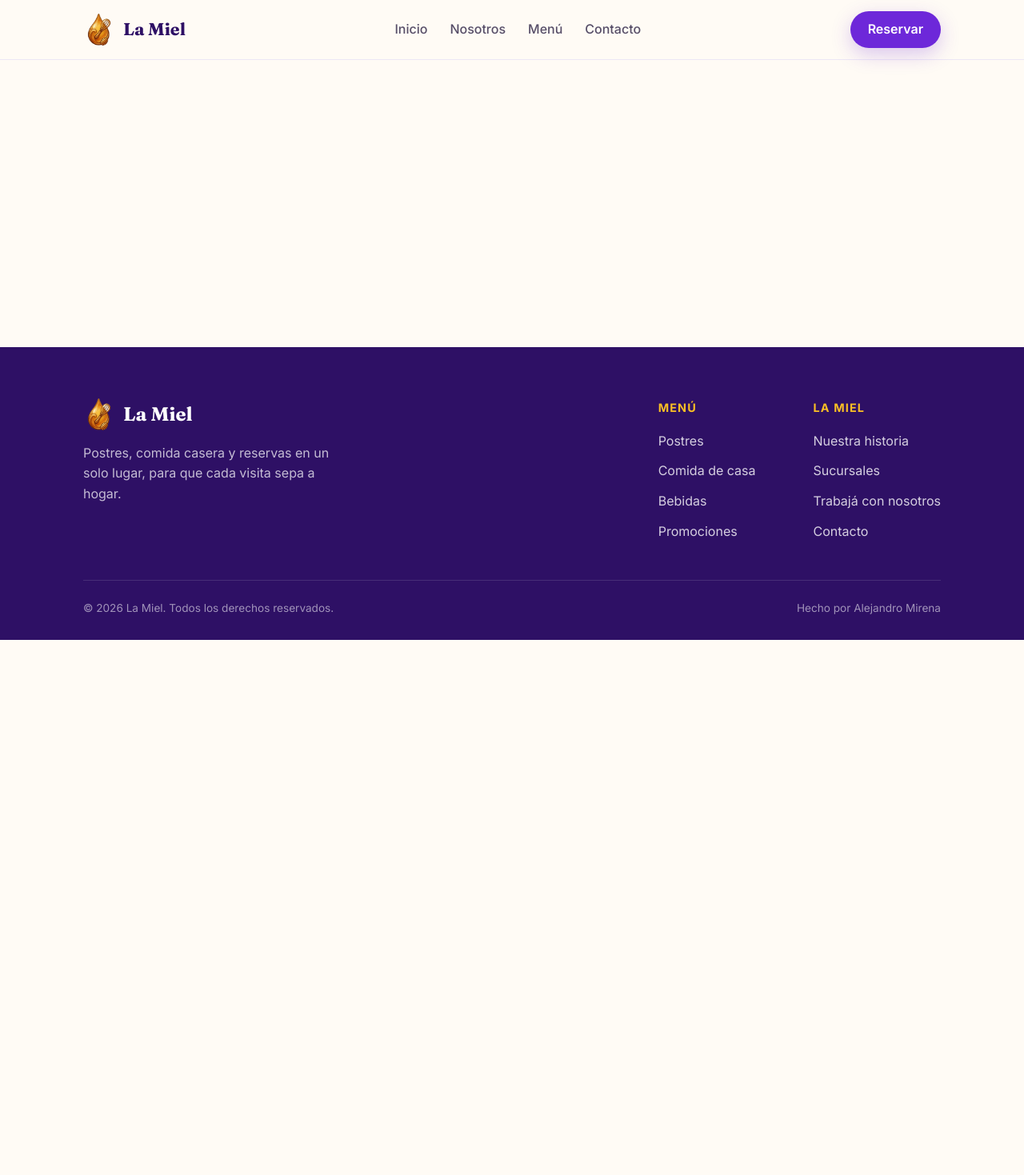
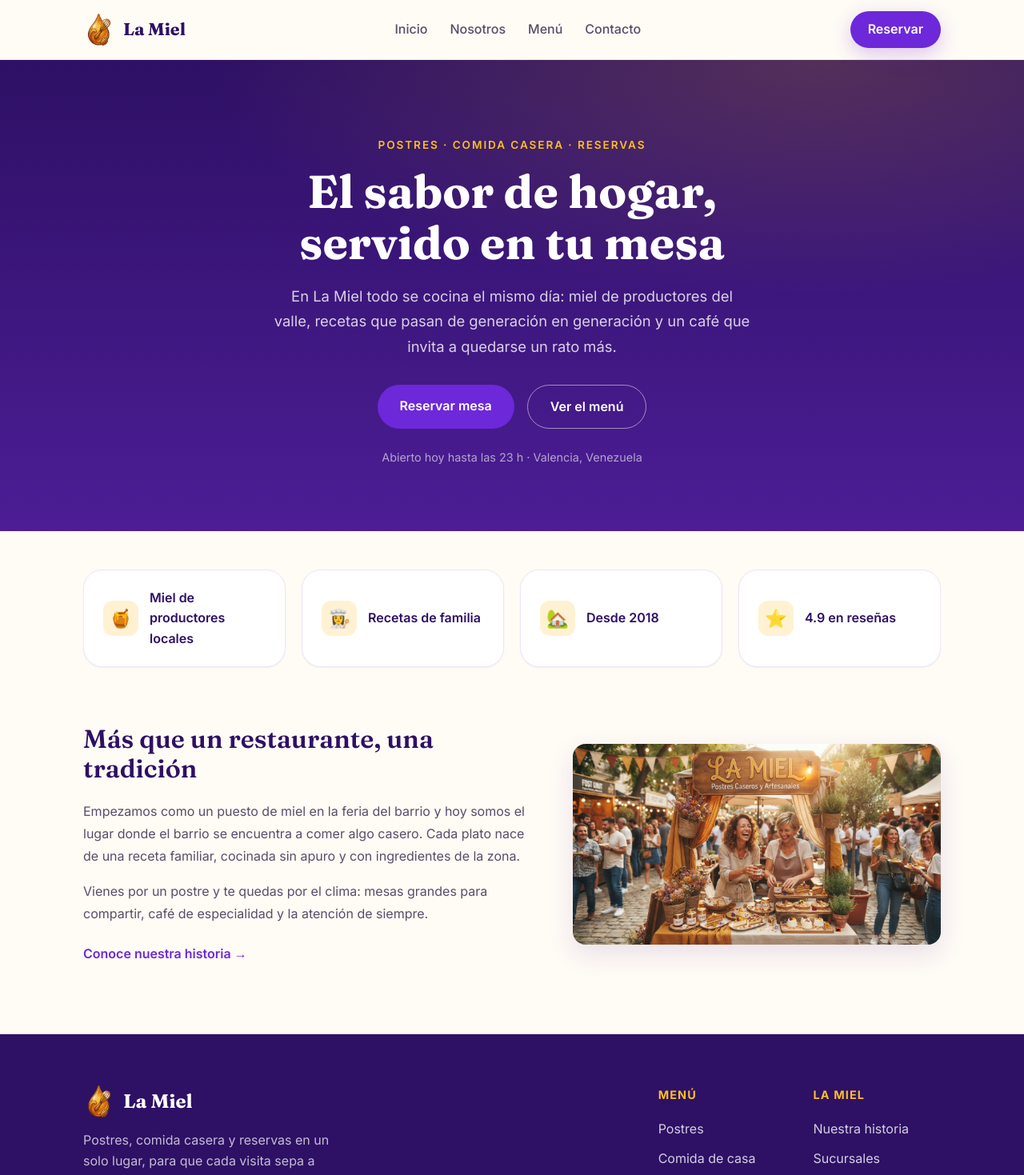
Before and after one commit to Alejandro-Mirena/La-Miel, a React (Vite) app in the folder frontend/: page / in a window 1280 px wide. Shown: the top 1469 px of the page at 80% size. Before the commit the page ends 800 px from the top, so only its background shows below. Built offline with nearby package versions, Linux system fonts and the light colour scheme.

Commit message:
feat: seccion de inicio (hero, franja y sobre nosotros)

```diff
--- a/frontend/src/App.jsx
+++ b/frontend/src/App.jsx
@@ -1,6 +1,7 @@
 import { Routes, Route } from 'react-router-dom'
 import Header from './components/Header/Header'
 import Footer from './components/Footer/Footer'
+import Inicio from './pages/Inicio/Inicio'
 import Historia from './pages/Historia/Historia'
 import styles from './App.module.css'
 
@@ -10,7 +11,7 @@ function App() {
       <Header />
       <main className={styles.content}>
         <Routes>
-          <Route path="/" element={null} />
+          <Route path="/" element={<Inicio />} />
           <Route path="/historia" element={<Historia />} />
         </Routes>
       </main>
--- /dev/null
+++ b/frontend/src/pages/Inicio/Inicio.jsx
@@ -0,0 +1,70 @@
+import { Link } from 'react-router-dom'
+import styles from './Inicio.module.css'
+
+const badges = [
+  { icon: '🍯', label: 'Miel de productores locales' },
+  { icon: '👩‍🍳', label: 'Recetas de familia' },
+  { icon: '🏡', label: 'Desde 2018' },
+  { icon: '⭐', label: '4.9 en reseñas' },
+]
+
+function Inicio() {
+  return (
+    <div className={styles.page}>
+      <section className={styles.hero}>
+        <div className={styles.heroInner}>
+          <p className={styles.eyebrow}>Postres · Comida casera · Reservas</p>
+          <h1 className={styles.title}>El sabor de hogar, servido en tu mesa</h1>
+          <p className={styles.subtitle}>
+            En La Miel todo se cocina el mismo día: miel de productores del valle,
+            recetas que pasan de generación en generación y un café que invita a
+            quedarse un rato más.
+          </p>
+          <div className={styles.actions}>
+            <Link className={styles.btnPrimary} to="/#reserva">
+              Reservar mesa
+            </Link>
+            <a className={styles.btnGhost} href="#menu">
+              Ver el menú
+            </a>
+          </div>
+          <p className={styles.meta}>Abierto hoy hasta las 23 h · Valencia, Venezuela</p>
+        </div>
+      </section>
+
+      <section className={styles.badges}>
+        {badges.map((badge) => (
+          <div key={badge.label} className={styles.badge}>
+            <span className={styles.badgeIcon}>{badge.icon}</span>
+            <span className={styles.badgeLabel}>{badge.label}</span>
+          </div>
+        ))}
+      </section>
+
+      <section className={styles.about}>
+        <div className={styles.aboutText}>
+          <h2 className={styles.aboutTitle}>Más que un restaurante, una tradición</h2>
+          <p className={styles.paragraph}>
+            Empezamos como un puesto de miel en la feria del barrio y hoy somos el
+            lugar donde el barrio se encuentra a comer algo casero. Cada plato nace
+            de una receta familiar, cocinada sin apuro y con ingredientes de la zona.
+          </p>
+          <p className={styles.paragraph}>
+            Vienes por un postre y te quedas por el clima: mesas grandes para
+            compartir, café de especialidad y la atención de siempre.
+          </p>
+          <Link className={styles.aboutLink} to="/historia">
+            Conoce nuestra historia →
+          </Link>
+        </div>
+        <img
+          className={styles.aboutImg}
+          src="/banner-Historia.jpg"
+          alt="Interior cálido de La Miel con postres caseros"
+        />
+      </section>
+    </div>
+  )
+}
+
+export default Inicio
--- /dev/null
+++ b/frontend/src/pages/Inicio/Inicio.module.css
@@ -0,0 +1,242 @@
+.page {
+  min-height: 100%;
+}
+
+.hero {
+  background:
+    radial-gradient(
+      120% 100% at 80% 0%,
+      rgba(251, 191, 36, 0.18) 0%,
+      transparent 50%
+    ),
+    linear-gradient(
+      180deg,
+      var(--color-primary-950) 0%,
+      var(--color-primary-900) 100%
+    );
+  color: var(--color-white);
+  padding: 96px 24px 80px;
+}
+
+.heroInner {
+  max-width: 720px;
+  margin: 0 auto;
+  text-align: center;
+}
+
+.eyebrow {
+  margin: 0 0 16px;
+  font-size: 0.85rem;
+  font-weight: 600;
+  letter-spacing: 0.14em;
+  text-transform: uppercase;
+  color: var(--color-honey-400);
+}
+
+.title {
+  color: var(--color-white);
+  margin: 0;
+  font-family: var(--font-display);
+  font-weight: 700;
+  font-size: clamp(2.2rem, 5vw, 3.6rem);
+  line-height: 1.1;
+}
+
+.subtitle {
+  max-width: 600px;
+  margin: 20px auto 0;
+  font-size: 1.15rem;
+  line-height: 1.7;
+  color: rgba(255, 255, 255, 0.8);
+}
+
+.actions {
+  display: flex;
+  justify-content: center;
+  flex-wrap: wrap;
+  gap: 16px;
+  margin-top: 32px;
+}
+
+.btnPrimary {
+  display: inline-block;
+  padding: 14px 28px;
+  border-radius: var(--radius-pill);
+  background: var(--color-primary);
+  color: var(--color-white);
+  font-weight: 600;
+  transition: background 0.2s ease;
+}
+
+.btnPrimary:hover {
+  background: var(--color-primary-hover);
+}
+
+.btnGhost {
+  display: inline-block;
+  padding: 14px 28px;
+  border-radius: var(--radius-pill);
+  border: 1px solid rgba(255, 255, 255, 0.5);
+  color: var(--color-white);
+  font-weight: 600;
+  transition: background 0.2s ease;
+}
+
+.btnGhost:hover {
+  background: rgba(255, 255, 255, 0.12);
+}
+
+.meta {
+  margin: 24px 0 0;
+  font-size: 0.9rem;
+  color: rgba(255, 255, 255, 0.6);
+}
+
+.badges {
+  max-width: var(--container);
+  margin: 0 auto;
+  padding: 48px 24px;
+  display: grid;
+  grid-template-columns: repeat(4, 1fr);
+  gap: 20px;
+}
+
+.badge {
+  display: flex;
+  align-items: center;
+  gap: 14px;
+  padding: 22px 24px;
+  background: var(--color-surface);
+  border: 1px solid var(--color-border);
+  border-radius: var(--radius-xl);
+  box-shadow: var(--shadow-sm);
+  transition:
+    transform 0.2s ease,
+    box-shadow 0.2s ease,
+    border-color 0.2s ease;
+}
+
+.badge:hover {
+  transform: translateY(-4px);
+  box-shadow: var(--shadow-md);
+  border-color: var(--color-accent);
+}
+
+.badgeIcon {
+  display: grid;
+  place-items: center;
+  flex-shrink: 0;
+  width: 44px;
+  height: 44px;
+  border-radius: var(--radius-md);
+  background: var(--color-accent-soft);
+  font-size: 1.4rem;
+  line-height: 1;
+}
+
+.badgeLabel {
+  font-weight: 600;
+  color: var(--text-heading);
+}
+
+.about {
+  max-width: var(--container);
+  margin: 0 auto;
+  padding: 24px 24px 88px;
+  display: flex;
+  align-items: center;
+  gap: 56px;
+}
+
+.aboutText {
+  flex: 1;
+}
+
+.aboutTitle {
+  margin: 0 0 20px;
+  font-family: var(--font-display);
+  font-size: 2rem;
+  color: var(--text-heading);
+}
+
+.paragraph {
+  margin: 0 0 16px;
+  line-height: 1.75;
+  color: var(--text-body);
+}
+
+.aboutLink {
+  display: inline-block;
+  margin-top: 8px;
+  color: var(--color-primary);
+  font-weight: 600;
+}
+
+.aboutLink:hover {
+  color: var(--color-primary-hover);
+}
+
+.aboutImg {
+  flex: 1;
+  width: 100%;
+  max-width: 460px;
+  height: auto;
+  border-radius: var(--radius-lg);
+  box-shadow: var(--shadow-lg);
+}
+
+@media (max-width: 820px) {
+  .hero {
+    padding: 72px 20px 64px;
+  }
+
+  .badges {
+    padding: 40px 20px;
+    grid-template-columns: repeat(2, 1fr);
+  }
+
+  .about {
+    flex-direction: column;
+    align-items: stretch;
+    gap: 32px;
+    padding: 16px 20px 72px;
+  }
+
+  .aboutImg {
+    max-width: 100%;
+  }
+}
+
+@media (max-width: 560px) {
+  .hero {
+    padding: 56px 18px 48px;
+  }
+
+  .subtitle {
+    font-size: 1rem;
+  }
+
+  .actions {
+    flex-direction: column;
+    align-items: stretch;
+  }
+
+  .btnPrimary,
+  .btnGhost {
+    width: 100%;
+    text-align: center;
+  }
+
+  .badges {
+    grid-template-columns: 1fr;
+    padding: 32px 18px;
+  }
+
+  .about {
+    padding: 8px 18px 64px;
+  }
+
+  .aboutTitle {
+    font-size: 1.6rem;
+  }
+}
```
